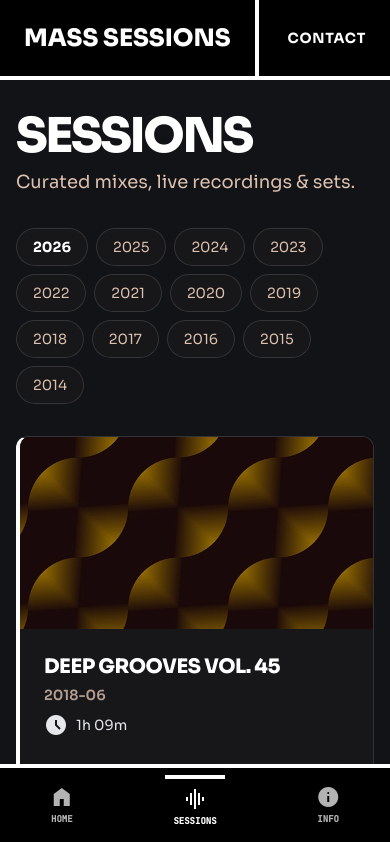
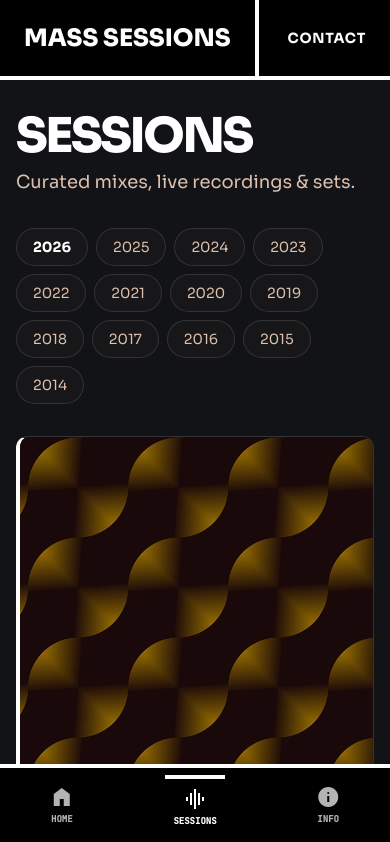
Before and after one commit to andres-manzanera/mass-sessions, a Next.js app: page /sessions in a window 390 px wide. Shown: the top 842 px of the page. Built offline with nearby package versions, Linux system fonts and the light colour scheme.

Commit message:
Set session card images to aspect-square to make them square

```diff
--- a/src/app/sessions/page.tsx
+++ b/src/app/sessions/page.tsx
@@ -249,7 +249,7 @@ function SessionsContent() {
               >
                 <div className="flex flex-col md:flex-row">
                   {/* Card Image */}
-                  <div className="w-full md:w-48 h-48 md:h-auto relative overflow-hidden flex-shrink-0">
+                  <div className="w-full md:w-48 aspect-square relative overflow-hidden flex-shrink-0">
                     <img
                       alt={session.title}
                       className="w-full h-full object-cover transition-transform duration-700 group-hover:scale-105"
```
